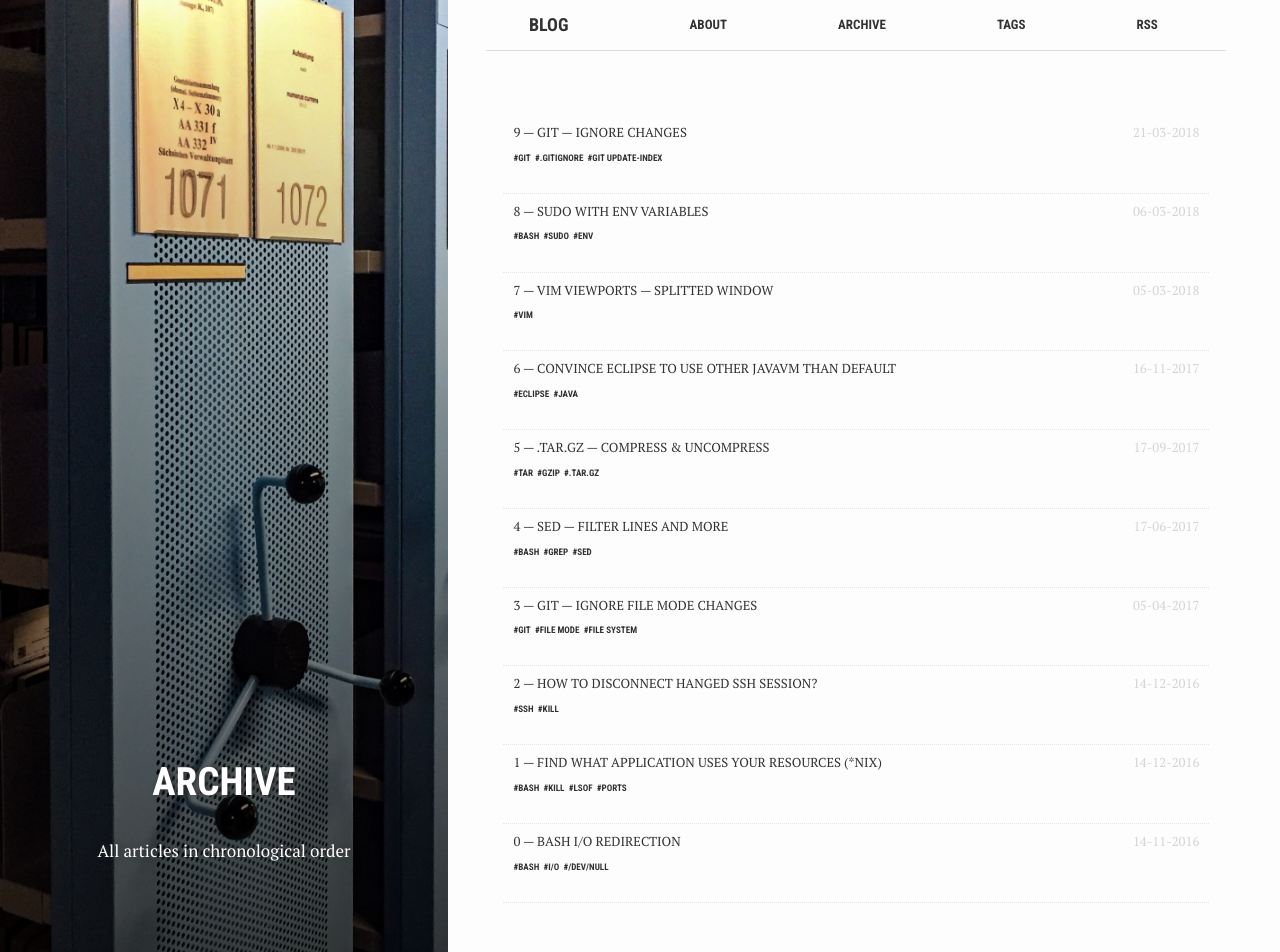
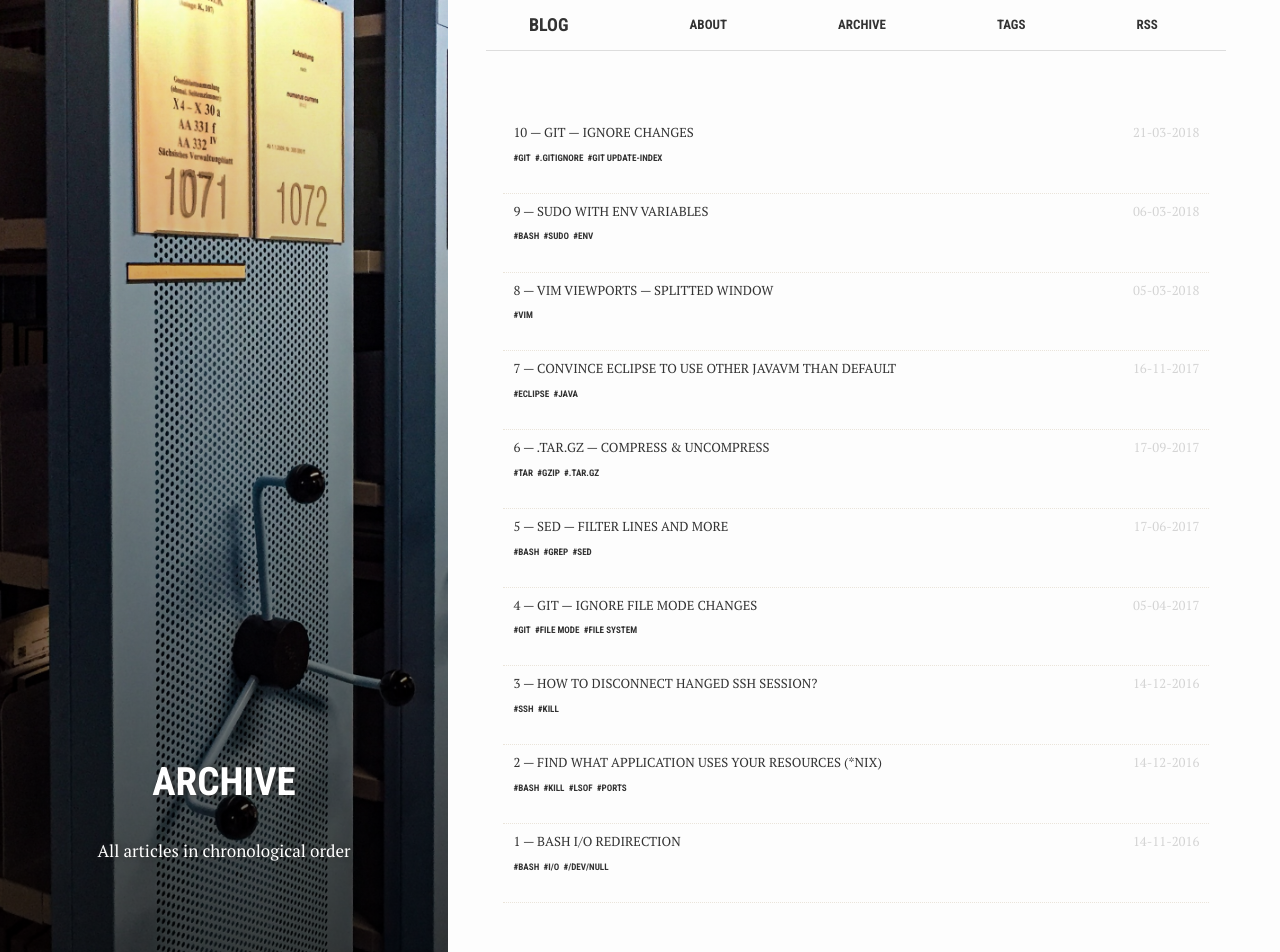
Before and after one commit to mwilczek-net/blog.mwilczek.net, a Jekyll site: the page built from archive.md, in a window 1280 px wide and 1100 px high. Shown: the top 952 px of the window. Built offline with Jekyll 4.4.1, drawn with Linux system fonts in a browser that asks for light colours.

Commit message:
Count articles from 1

```diff
--- a/archive.md
+++ b/archive.md
@@ -13,7 +13,7 @@ active: archive
   {% for post in site.posts %}
     <li>
       <a href="{{ post.url | relative_url }}">
-        {{ site.posts | size | minus: forloop.index }} &mdash; {{ post.title }}
+        {{ site.posts | size | minus: forloop.index | plus: 1 }} &mdash; {{ post.title }}
       </a>
       {% if post.lastmod %}
         <span class="date">{{ post.lastmod | date: "%d-%m-%Y" }}</span>
```
